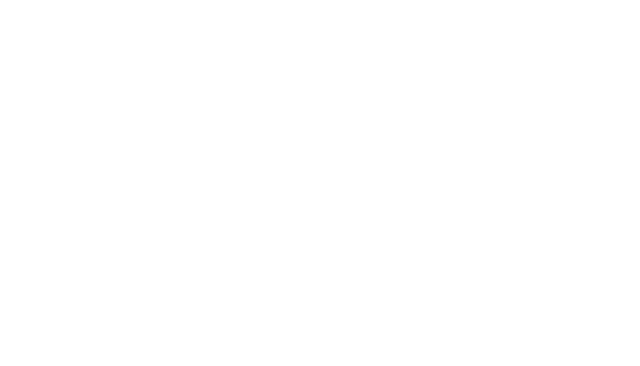
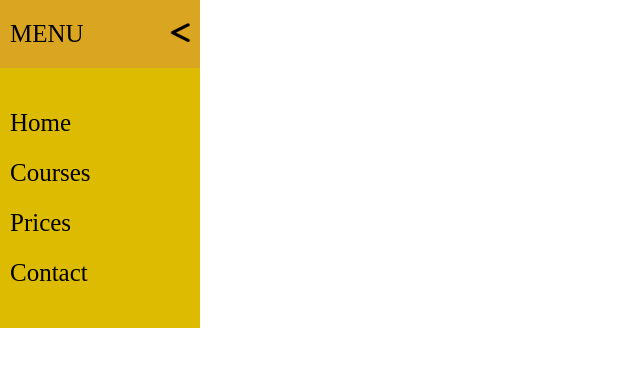
Before and after one commit to ZuleyhaKurt/hands-on, a plain HTML site: page html-transform/açılır.html in a window 1280 px wide. Shown: the whole page, without its empty margins (0-640 px from the left). Drawn offline with Linux system fonts and the light colour scheme.

Commit message:
açılır

```diff
--- a/html-transform/açılır.css
+++ b/html-transform/açılır.css
@@ -1,51 +1,52 @@
-.menu{
-    width: 20vw;
-    height: 650px;
-    border: 1px solid red;
-    margin:0;
-    padding:0;
-    display: none;
+/* CSS */
+* {
+    margin: 0;
+    padding: 0;
+    box-sizing: border-box;
+    font-size: 25px;
+  }
+  .main {
+    margin-left: -170px;
+  }
+  .main:hover {
+    margin-left: 0;
+    transition: all 1s;
+  }
+  .main:hover .right {
+    transform: rotateY(180deg);
+    transition: all 1.5s;
   }
 
-
-.head{
-    background-color: bisque;
-    height: 10%;
-    text-align: center;
-    width: 20vw;
-    border: 1px solid red;
+  .menu {
+    background-color: goldenrod;
+    width: 200px;
     position: relative;
-    padding-top: 2rem;
-
-
-
+    padding: 20px 10px;
   }
-.menu_1{
-    border: 1px solid red;
-
-
+  .menu p {
+    display: inline-block;
+  }
+  .in-side {
+    background-color: rgb(220, 187, 0);
+    width: 200px;
+    padding: 30px 10px;
+    line-height: 50px;
+  }
+  .right {
+    float: right;
+    display: block;
   }
 
-
-.list{
-    margin-top: 0;
-    list-style: none;
-    display: flex;
-    flex-direction: column;
-    gap:2rem;
-    text-align: center;
-    padding: 0;
-
+  .in-side li {
+    list-style-type: none;
   }
-.alt{
-    background-color: brown;
-    height: 90%;
-    padding-top: 5rem;
+  .in-side li a {
+    text-decoration: none;
+    color: black;
   }
-
-
-  .ikon{
-    border: 1px solid red;
-    position: absolute;
-    right: 5px;
+  .in-side li a:hover {
+    color: white;
   }
+  .in-side li:active {
+    transform: scale(97%);
+  }
--- a/html-transform/açılır.html
+++ b/html-transform/açılır.html
@@ -1,27 +1,34 @@
+
+
+<!-- Html -->
 <!DOCTYPE html>
 <html lang="en">
   <head>
-    <meta charset="UTF-8">
-    <meta http-equiv="X-UA-Compatible" content="IE=edge">
-    <meta name="viewport" content="width=device-width, initial-scale=1.0">
-    <title>Document</title>
-    <link rel="stylesheet" href="açılır.css">
+    <meta charset="UTF-8" />
+    <meta http-equiv="X-UA-Compatible" content="IE=edge" />
+    <meta name="viewport" content="width=device-width, initial-scale=1.0" />
+    <link
+      rel="stylesheet"
+      href="https://cdnjs.cloudflare.com/ajax/libs/font-awesome/6.1.2/css/all.min.css"
+    />
+    <link rel="stylesheet" href="açılır.css" />
+    <title>Movable Menu</title>
   </head>
   <body>
+    <div class="first">
+      <div class="main">
         <div class="menu">
-        <div class="head">
-            <span class="menu_1">MENU</span>
-            <span class="ikon">⏩</span>
+          <span>
+            <p>MENU</p>
+            <i class="fa-solid fa-greater-than right"></i>
+          </span>
+        </div>
 
-        </div>
-        <div class="alt">
-        <ul class="list">
-            <li class="list_item">Home </li>
-            <li class="list_item">Courses</li>
-            <li class="list_item">Prices</li>
-            <li class="list_item">Contact</li>
-
-
+        <ul class="in-side">
+          <li><a href="#">Home</a></li>
+          <li><a href="#">Courses</a></li>
+          <li><a href="#">Prices</a></li>
+          <li><a href="#">Contact</a></li>
         </ul>
       </div>
     </div>
```
Lines whose indentation alone changed are shown as unchanged.
